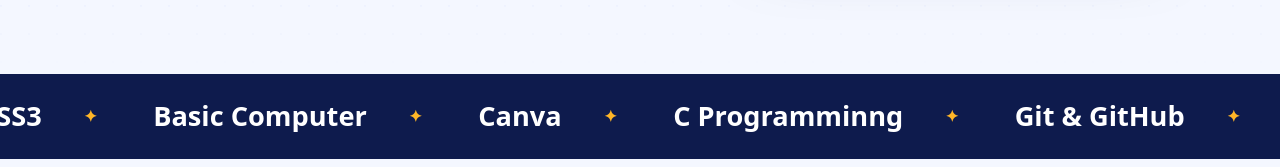
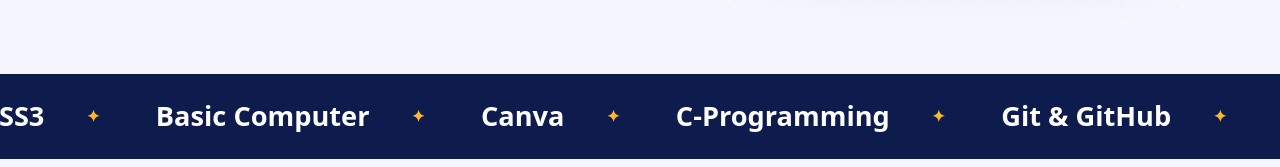
Before and after one commit to bhumipundhir/Portfolio-Website, a plain HTML site: page index.html in a window 1280 px wide. Shown: the part 785-952 px from the top of the page. Drawn offline with Linux system fonts and the light colour scheme.

Commit message:
Update index.html

```diff
--- a/index.html
+++ b/index.html
@@ -65,9 +65,10 @@
         <div class="marquee" aria-hidden="true">
       <div class="marquee-track">
         <div class="marquee-group">
-          <span>HTML5</span><span>CSS3</span><span>Basic Computer</span><span>Canva</span><span>C Programminng</span><span>Git &amp; GitHub</span></div>
+          <span>HTML5</span><span>CSS3</span><span>Basic Computer</span><span>Canva</span><span>C-Programming</span><span>Git &amp; GitHub</span>
+        </div>
         <div class="marquee-group">
-          <span>HTML5</span><span>CSS3</span><span>Basic Computer</span><span>Canva</span><span>C Programminng</span><span>Git &amp; GitHub</span>
+          <span>HTML5</span><span>CSS3</span><span>Basic Computer</span><span>Canva</span><span>C-Programming</span><span>Git &amp; GitHub</span>
         </div>
       </div>
     </div>
```
